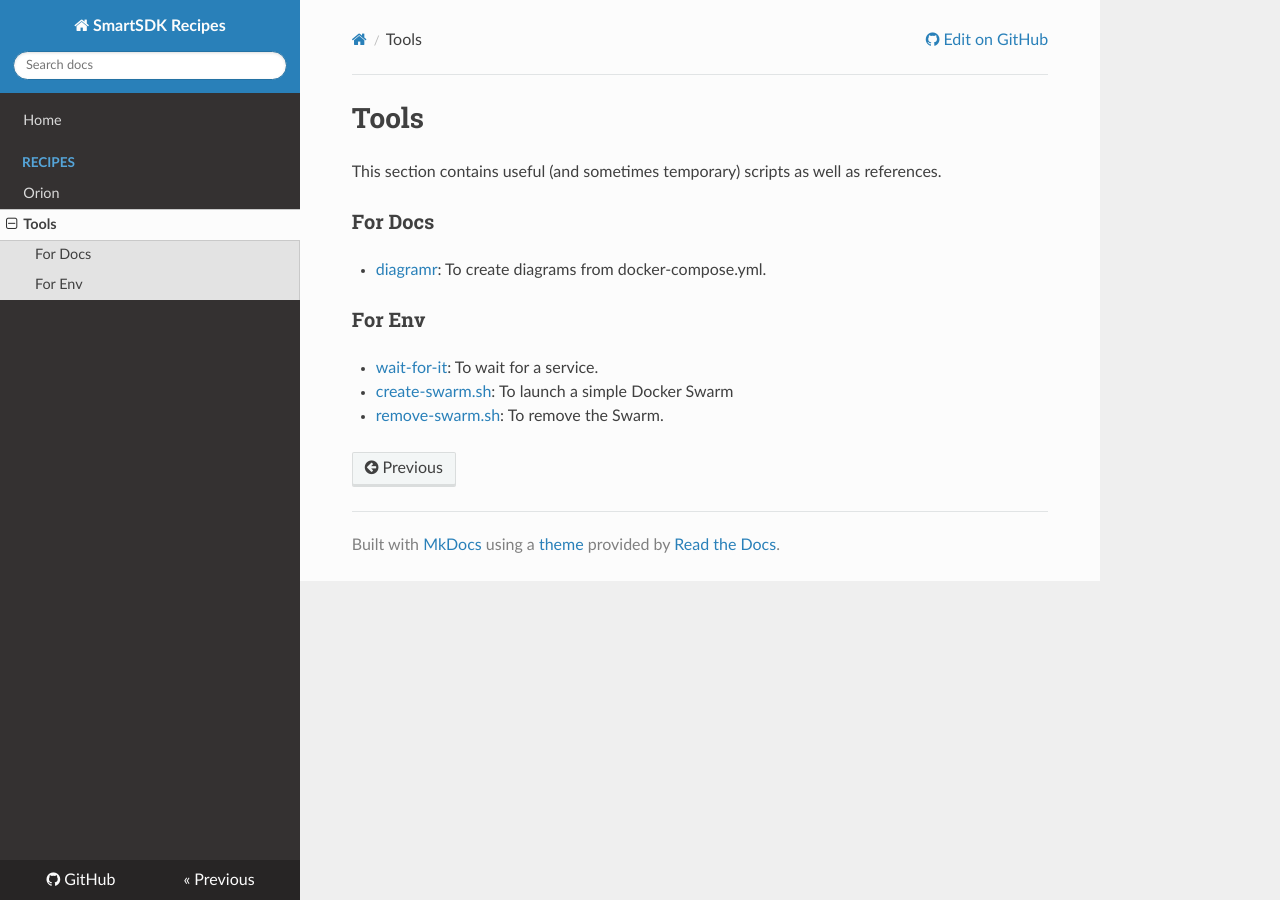
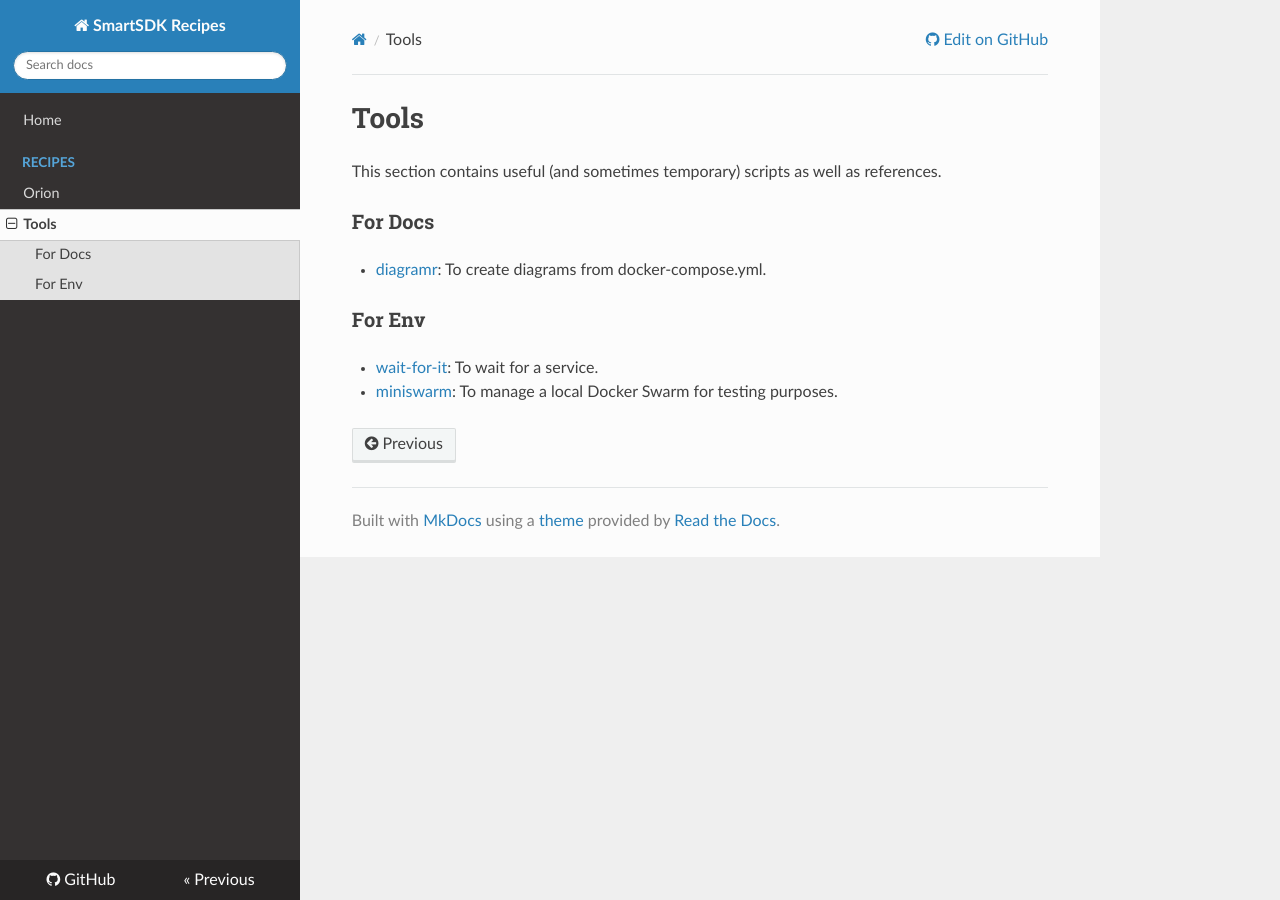
Before and after one commit to smartsdk/smartsdk-recipes, an MkDocs documentation site: the page built from recipes/tools/readme.md, in a window 1280 px wide. Built offline with MkDocs 1.6.1, drawn with Linux system fonts in a browser that asks for light colours; nearby versions of some CDN libraries; comment, search, counter and statistics services are not loaded; old or Windows-style settings are respelled for this version of MkDocs.

Commit message:
Use miniswarm to manage local swarm

```diff
--- a/recipes/tools/readme.md
+++ b/recipes/tools/readme.md
@@ -8,5 +8,4 @@ This section contains useful (and sometimes temporary) scripts as well as refere
 
 ### For Env
 - [wait-for-it](https://github.com/vishnubob/wait-for-it): To wait for a service.
-- [create-swarm.sh](create-swarm.sh): To launch a simple Docker Swarm
-- [remove-swarm.sh](remove-swarm.sh): To remove the Swarm.
+- [miniswarm](https://github.com/aelsabbahy/miniswarm): To manage a local Docker Swarm for testing purposes.
```
Also changed, not shown: 2 other files.
